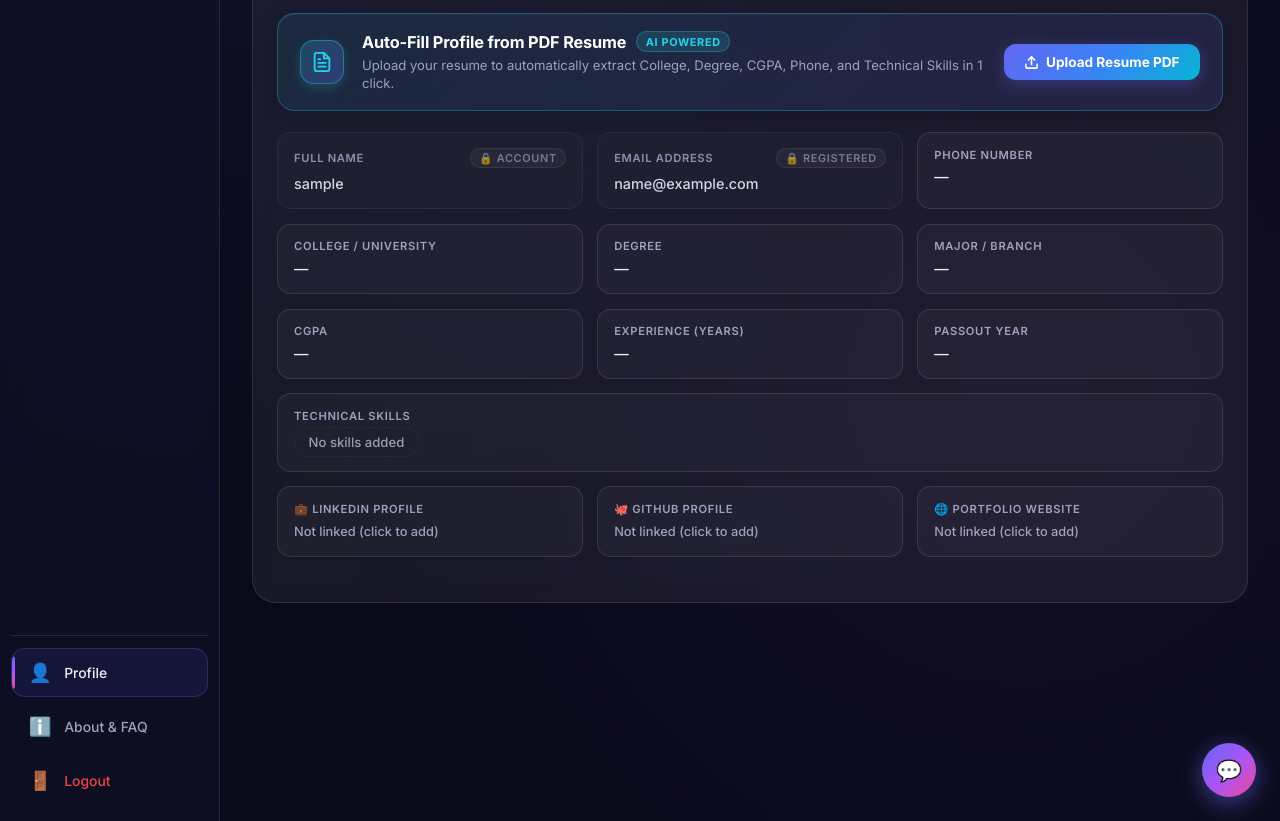
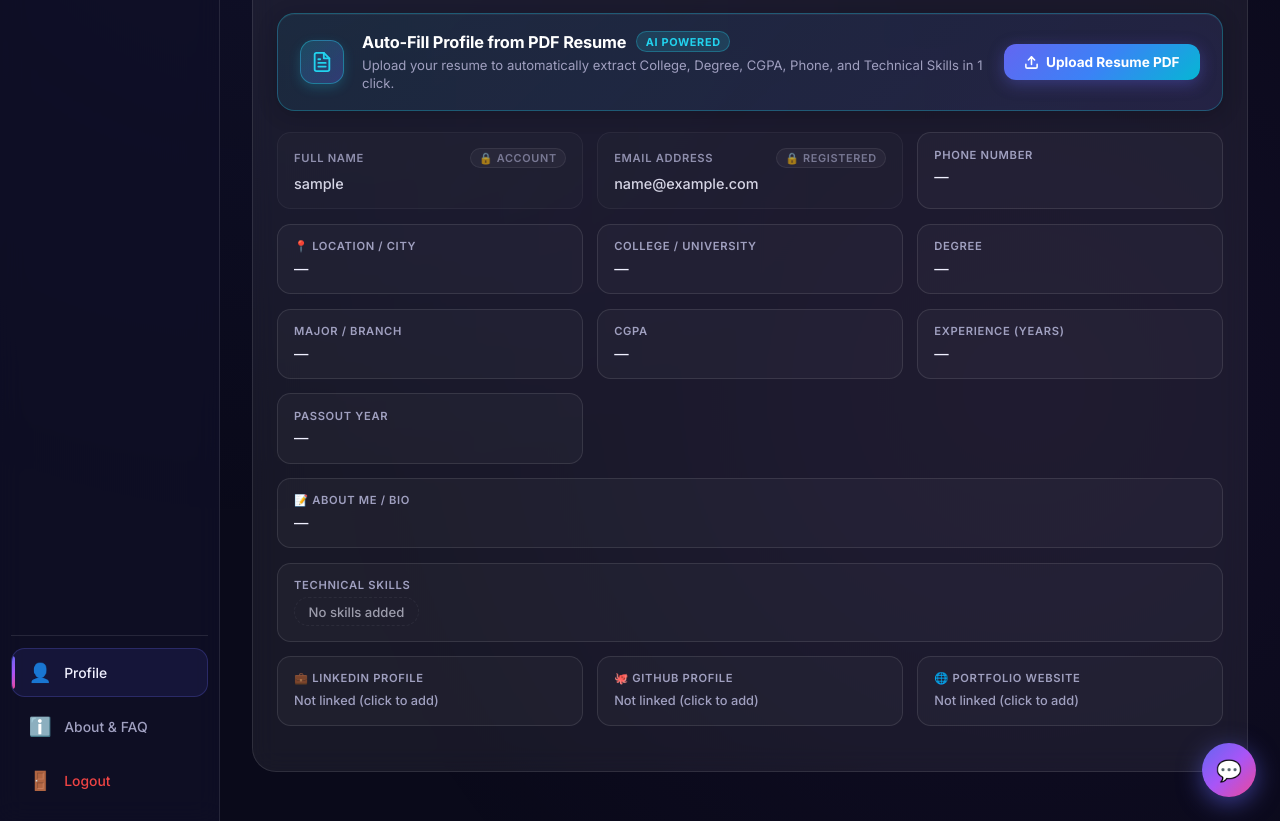
Before and after one commit to iamkanhaiyakumar/job_role_prediction, a Flask app: page /dashboard in a window 1280 px wide, after a click that opens the changed part. Shown: the part 623-1444 px from the top of the page. Run offline with Flask 3, Linux system fonts and the light colour scheme; the visitor is signed in with stand-in values (Sample User, id 1); data that the repository does not hold is empty; parts of the project's set-up code (start-up, migrations or seed data) failed here and were passed over; some libraries are stand-ins or nearby versions.

Commit message:
Add interactive inline editable fields for Location and Bio in Profile

```diff
--- a/app.py
+++ b/app.py
@@ -165,6 +165,7 @@ def profile():
             "name": session.get("user_name", ""),
             "email": session.get("user_email", ""),
             "phone": "",
+            "location": "",
             "college_name": "",
             "degree": "",
             "major": "",
@@ -212,13 +213,14 @@ def profile():
         data = request.json
         cur.execute(
             """
-            INSERT INTO profiles(user_id, name, email, phone, college_name, degree, major,
+            INSERT INTO profiles(user_id, name, email, phone, location, college_name, degree, major,
                                  cgpa, experience, skills, passout_year, linkedin, github, portfolio, bio)
-            VALUES (%s,%s,%s,%s,%s,%s,%s,%s,%s,%s,%s,%s,%s,%s,%s)
+            VALUES (%s,%s,%s,%s,%s,%s,%s,%s,%s,%s,%s,%s,%s,%s,%s,%s)
             ON DUPLICATE KEY UPDATE
                 name=VALUES(name),
                 email=VALUES(email),
                 phone=VALUES(phone),
+                location=VALUES(location),
                 college_name=VALUES(college_name),
                 degree=VALUES(degree),
                 major=VALUES(major),
@@ -236,6 +238,7 @@ def profile():
                 data.get("name", ""),
                 data.get("email", ""),
                 data.get("phone", ""),
+                data.get("location", ""),
                 data.get("college_name", ""),
                 data.get("degree", ""),
                 data.get("major", ""),
--- a/database.py
+++ b/database.py
@@ -67,6 +67,7 @@ def init_db():
                 college_name VARCHAR(150) NULL,
                 email VARCHAR(100) NULL,
                 phone VARCHAR(20) NULL,
+                location VARCHAR(255) NULL,
                 degree VARCHAR(100) NULL,
                 major VARCHAR(100) NULL,
                 cgpa FLOAT NULL,
@@ -82,6 +83,7 @@ def init_db():
             ("name", "VARCHAR(100) NULL"),
             ("email", "VARCHAR(100) NULL"),
             ("phone", "VARCHAR(20) NULL"),
+            ("location", "VARCHAR(255) NULL"),
             ("college_name", "VARCHAR(150) NULL"),
             ("degree", "VARCHAR(100) NULL"),
             ("major", "VARCHAR(100) NULL"),
--- a/templates/dashboard.html
+++ b/templates/dashboard.html
@@ -538,7 +538,11 @@
             <div class="pg-label"><span>Phone Number</span><span class="pg-edit-hint">✎ Edit</span></div>
             <div class="pg-value" id="val_phone">—</div>
           </div>
-          <div class="pg-item" onclick="activateInlineEdit(this, 'college_name', 'text', 'College / University')">
+          <div class="pg-item" onclick="activateInlineEdit(this, 'location', 'text', 'Current Location / City (e.g. Bangalore, India)')">
+            <div class="pg-label"><span>📍 Location / City</span><span class="pg-edit-hint">✎ Edit</span></div>
+            <div class="pg-value" id="val_location">—</div>
+          </div>
+          <div class="pg-item" onclick="activateInlineEdit(this, 'college_name', 'text', 'College / University (e.g. IIT Delhi, NIT)')">
             <div class="pg-label"><span>College / University</span><span class="pg-edit-hint">✎ Edit</span></div>
             <div class="pg-value" id="val_college_name">—</div>
           </div>
@@ -546,7 +550,7 @@
             <div class="pg-label"><span>Degree</span><span class="pg-edit-hint">✎ Edit</span></div>
             <div class="pg-value" id="val_degree">—</div>
           </div>
-          <div class="pg-item" onclick="activateInlineEdit(this, 'major', 'text', 'Major / Branch')">
+          <div class="pg-item" onclick="activateInlineEdit(this, 'major', 'text', 'Major / Branch (e.g. Computer Science)')">
             <div class="pg-label"><span>Major / Branch</span><span class="pg-edit-hint">✎ Edit</span></div>
             <div class="pg-value" id="val_major">—</div>
           </div>
@@ -558,9 +562,13 @@
             <div class="pg-label"><span>Experience (Years)</span><span class="pg-edit-hint">✎ Edit</span></div>
             <div class="pg-value" id="val_experience">—</div>
           </div>
-          <div class="pg-item" onclick="activateInlineEdit(this, 'passout_year', 'number', 'Passout Year')">
+          <div class="pg-item" onclick="activateInlineEdit(this, 'passout_year', 'number', 'Passout Year (e.g. 2026)')">
             <div class="pg-label"><span>Passout Year</span><span class="pg-edit-hint">✎ Edit</span></div>
             <div class="pg-value" id="val_passout_year">—</div>
+          </div>
+          <div class="pg-item full-span" onclick="activateInlineEdit(this, 'bio', 'text', 'Short Bio (e.g. Passionate Computer Science student specializing in Machine Learning and Web Tech...)')">
+            <div class="pg-label"><span>📝 About Me / Bio</span><span class="pg-edit-hint">✎ Edit</span></div>
+            <div class="pg-value" id="val_bio">—</div>
           </div>
           <div class="pg-item full-span" onclick="activateInlineEdit(this, 'skills', 'text', 'Skills (comma-separated, e.g. Python, SQL, React)')">
             <div class="pg-label"><span>Technical Skills</span><span class="pg-edit-hint">✎ Edit</span></div>
@@ -1162,7 +1170,7 @@ async function loadProfile() {
   if (d.name) document.getElementById('navUserName').textContent = d.name;
 
   // Render values in grid
-  const fields = ['name','email','phone','college_name','degree','major','cgpa','experience','passout_year','skills','linkedin','github','portfolio'];
+  const fields = ['name','email','phone','location','college_name','degree','major','cgpa','experience','passout_year','bio','skills','linkedin','github','portfolio'];
   fields.forEach(f => {
     const el = document.getElementById('val_' + f);
     if (!el) return;
```
